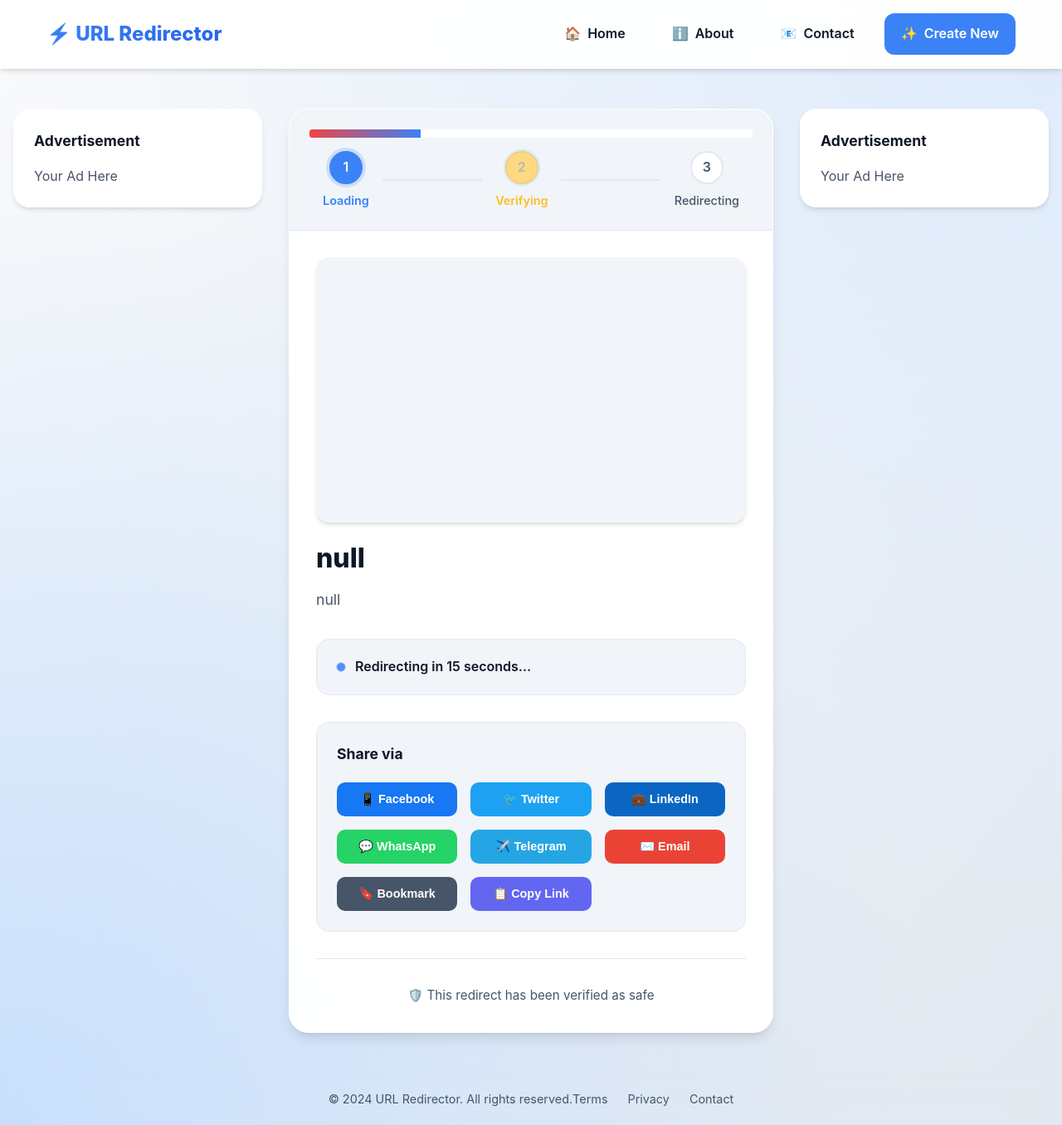
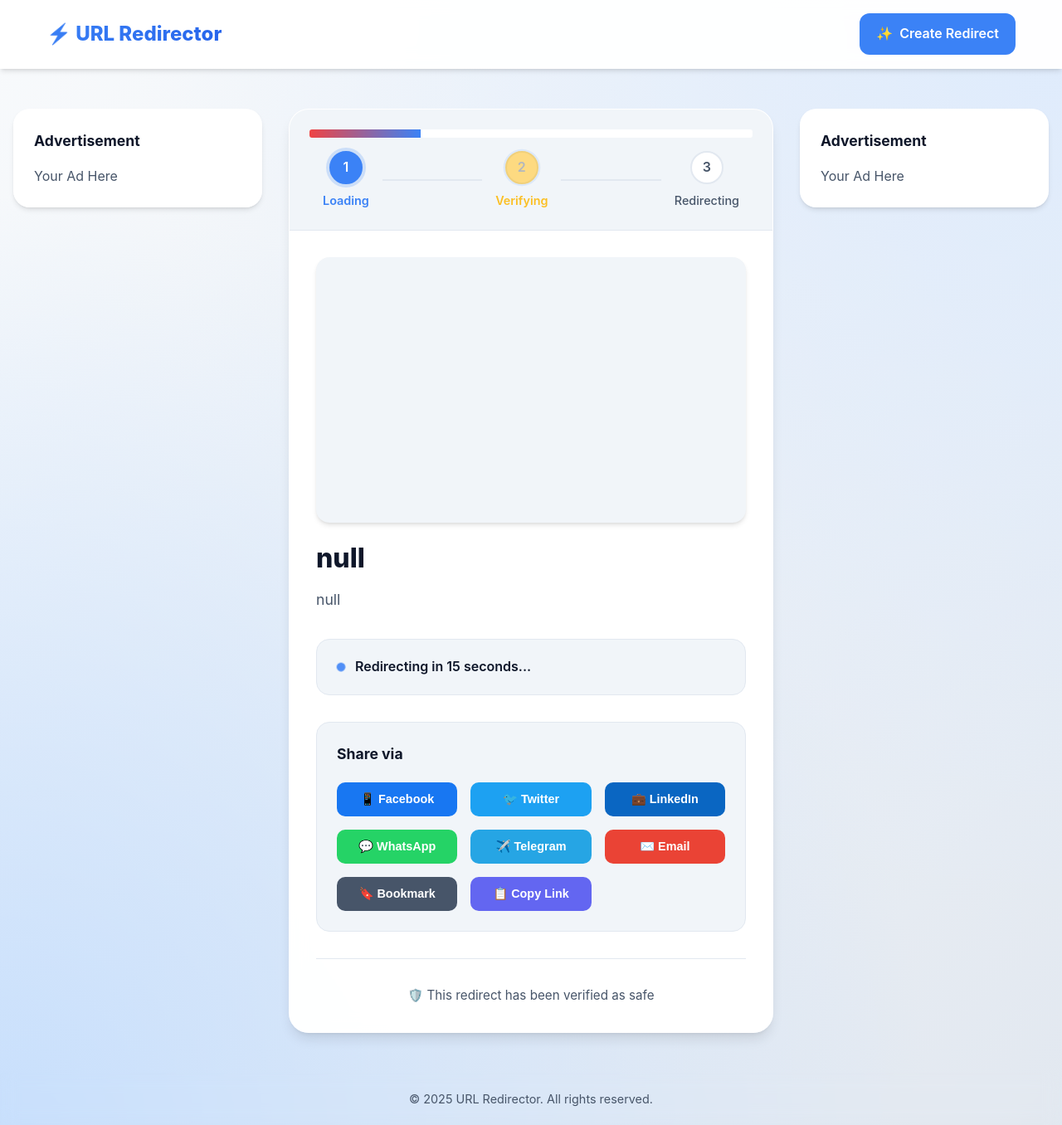
Before and after one commit to ErolledDev/heto-nga, a website: page u.html in a window 1280 px wide. Shown: the whole page at 83% size. Drawn offline with Linux system fonts and the light colour scheme.

Commit message:
Update u.html

```diff
--- a/u.html
+++ b/u.html
@@ -168,7 +168,7 @@
                 <span>⚡ URL Redirector</span>
             </a>
             <div class="nav-actions">
-                <a href="/" class="nav-link">
+              <!--  <a href="/" class="nav-link">
                     <span class="nav-icon">🏠</span>
                     Home
                 </a>
@@ -179,10 +179,10 @@
                 <a href="/contact" class="nav-link">
                     <span class="nav-icon">📧</span>
                     Contact
-                </a>
+                </a> -->
                 <a href="/index.html" class="nav-link primary">
                     <span class="nav-icon">✨</span>
-                    Create New
+                    Create Redirect
                 </a>
             </div>
             <button class="hamburger" onclick="toggleMenu()" aria-label="Toggle menu">
@@ -199,7 +199,7 @@
             <button class="side-nav-close" aria-label="Close menu">×</button>
         </div>
         <div class="side-nav-links">
-            <a href="/" class="nav-link">
+           <!-- <a href="/" class="nav-link">
                 <span class="nav-icon">🏠</span>
                 Home
             </a>
@@ -210,10 +210,10 @@
             <a href="/contact" class="nav-link">
                 <span class="nav-icon">📧</span>
                 Contact
-            </a>
+            </a> -->
             <a href="/index.html" class="nav-link primary">
                 <span class="nav-icon">✨</span>
-                Create New
+                Create Redirect
             </a>
         </div>
     </div>
@@ -318,12 +318,12 @@
 
     <footer class="footer">
         <div class="footer-content">
-            <p class="footer-text">© 2024 URL Redirector. All rights reserved.</p>
-            <nav class="footer-links">
+            <p class="footer-text">© 2025 URL Redirector. All rights reserved.</p>
+           <!-- <nav class="footer-links">
                 <a href="#" class="footer-link">Terms</a>
                 <a href="#" class="footer-link">Privacy</a>
                 <a href="#" class="footer-link">Contact</a>
-            </nav>
+            </nav> -->
         </div>
     </footer>
     <script src="script.js"></script>
```
